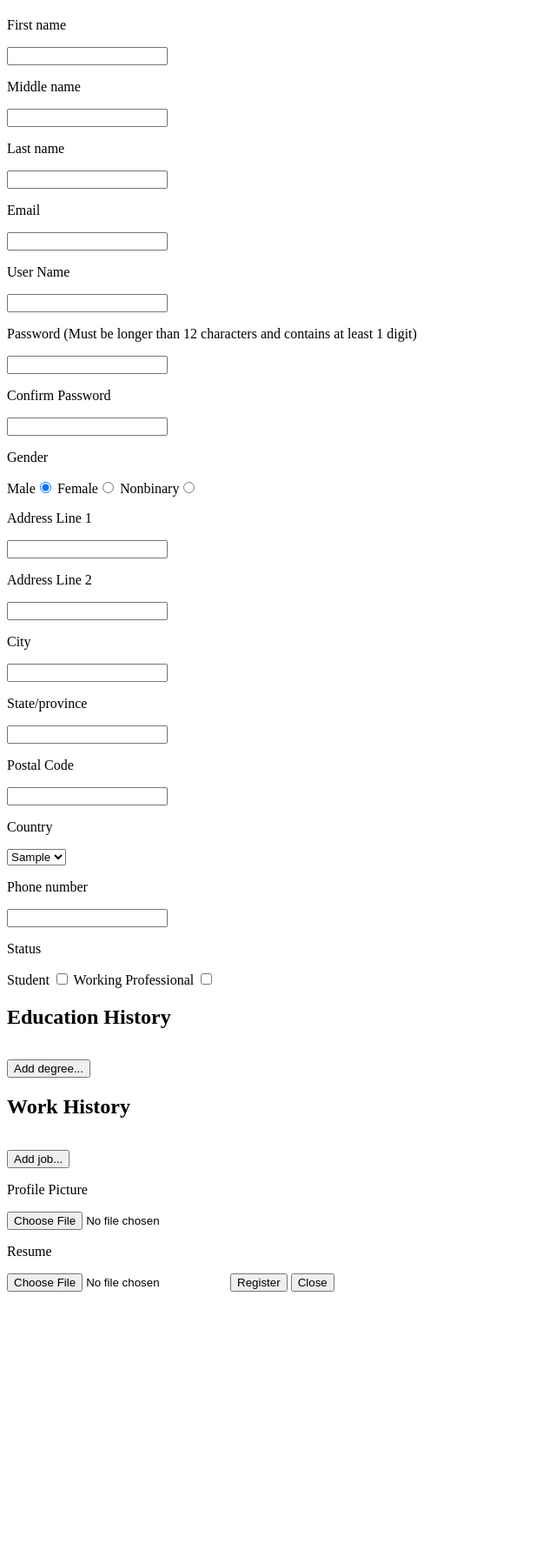
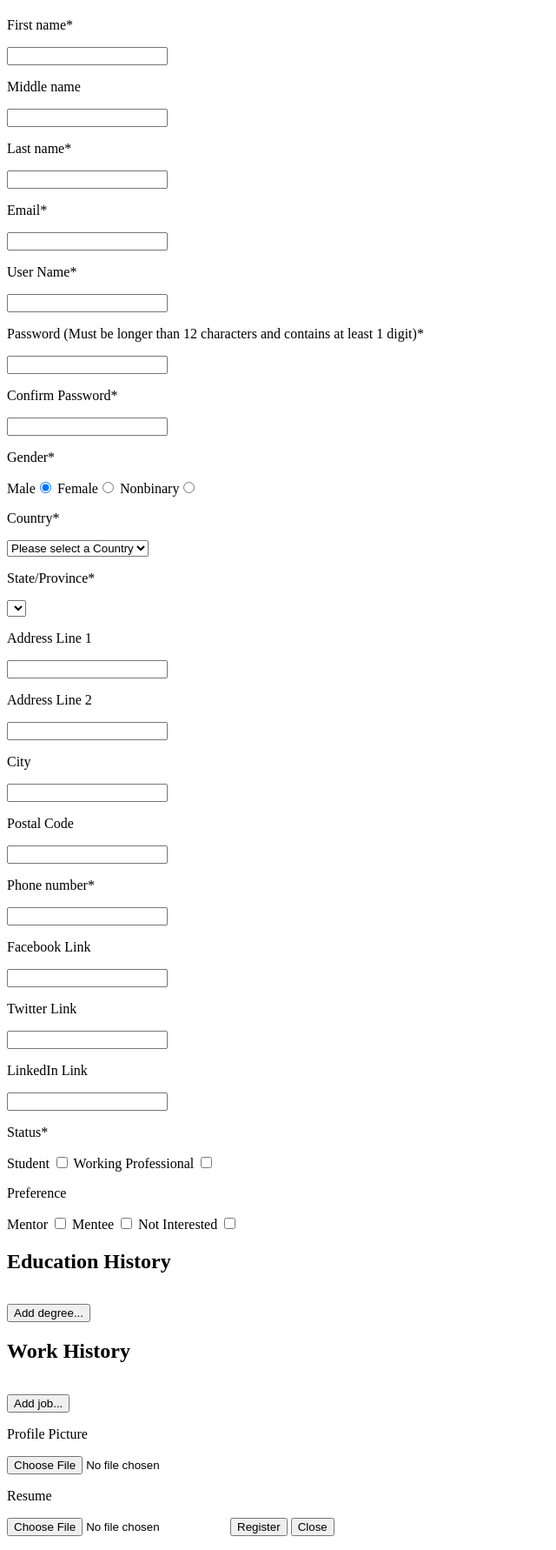
Before and after one commit to acb5649/BAConnect, a PHP site: page /register.php in a window 1280 px wide. Shown: the part 73-1855 px from the top of the page at 87% size, without its empty margins (0-640 px from the left). Before the commit the page ends 1558 px from the top, so only its background shows below. Run offline with PHP 8.4, Linux system fonts and the light colour scheme; tables that the repository leaves empty hold one stand-in row (values such as "Sample post"); lists and menus that the app fills with data are empty.

Commit message:
Update registration form and fix user profile editing

```diff
--- a/addState.php
+++ b/addState.php
@@ -75,8 +75,7 @@
 
 
             <select class="w3-select w3-border" name="country" id="country" onchange="showStates(this.value)">
-                <?php $list = "<option value= '-1'>Please select a Country</option> " . listCountries();
-                print $list; ?>
+                <?php echo "<option value= '-1'>Please select a Country</option> " . listCountries(); ?>
             </select>
 
             <h1>Add new State</h1>
--- a/register.php
+++ b/register.php
@@ -51,6 +51,21 @@ if (isset($_POST['submit'])) {
 
 ?>
 
+<script>
+    function showStates(countryID){
+        if(countryID != ""){
+            let xmlhttp = new XMLHttpRequest();
+            xmlhttp.onreadystatechange = function(){
+                if(this.readyState == 4 && this.status == 200){
+                    document.getElementById("state").innerHTML = this.responseText;
+                }
+            };
+            xmlhttp.open("GET", "AJAX.php?action=refreshState&country=" + countryID, true);
+            xmlhttp.send();
+        }
+    }
+</script>
+
 <div id="registerModal" class="w3-modal">
     <div class="w3-modal-content w3-animate-top w3-card-4">
         <header class="w3-container w3-lime w3-center w3-padding-32">
@@ -60,40 +75,54 @@ if (isset($_POST['submit'])) {
         </header>
         <form method='post' action="register.php" enctype='multipart/form-data' class="w3-container">
             <p>
-                <label>First name</label>
+                <label>First name<span class="w3-text-red">*</span></label>
             </p>
-            <input class="w3-input w3-border" type="text" maxlength="50" value="" name="firstName" id="firstName"/>
+            <input class="w3-input w3-border" type="text" maxlength="50" value="" name="firstName" id="firstName" required/>
             <p>
                 <label>Middle name</label>
             </p>
             <input class="w3-input w3-border" type="text" maxlength="50" value="" name="middleName" id="middleName"/>
             <p>
-                <label>Last name</label>
+                <label>Last name<span class="w3-text-red">*</span></label>
             </p>
-            <input class="w3-input w3-border" type="text" maxlength="50" value="" name="lastName" id="lastName"/>
+            <input class="w3-input w3-border" type="text" maxlength="50" value="" name="lastName" id="lastName" required/>
             <p>
-                <label>Email</label>
+                <label>Email<span class="w3-text-red">*</span></label>
             </p>
-            <input class="w3-input w3-border" type="text" maxlength="50" value="" name="email" id="email"/>
+            <input class="w3-input w3-border" type="text" maxlength="50" value="" name="email" id="email" required/>
             <p>
-                <label>User Name</label>
+                <label>User Name<span class="w3-text-red">*</span></label>
             </p>
-            <input class="w3-input w3-border" type="text" maxlength="50" value="" name="username" id="username"/>
+            <input class="w3-input w3-border" type="text" maxlength="50" value="" name="username" id="username" required/>
             <p>
-                <label>Password (Must be longer than 12 characters and contains at least 1 digit)</label>
+                <label>Password (Must be longer than 12 characters and contains at least 1 digit)<span class="w3-text-red">*</span></label>
             </p>
-            <input class="w3-input w3-border" type="password" maxlength="50" value="" name="password" id="password"/>
+            <input class="w3-input w3-border" type="password" maxlength="50" value="" name="password" id="password" required/>
             <p>
-                <label>Confirm Password</label>
+                <label>Confirm Password<span class="w3-text-red">*</span></label>
             </p>
-            <input class="w3-input w3-border" type="password" maxlength="50" value="" name="confirmedPassword"
-                   id="confirmedPassword"/>
+            <input class="w3-input w3-border" type="password" maxlength="50" value="" name="confirmedPassword" id="confirmedPassword" required/>
             <p>
-                <label>Gender</label>
+                <label>Gender<span class="w3-text-red">*</span></label>
             </p>
             <label>Male<input class="w3-radio w3-border" type="radio" name="gender" value="0" checked="checked"/></label>
             <label>Female<input class="w3-radio w3-border" type="radio" name="gender" value="1"/></label>
             <label>Nonbinary<input class="w3-radio w3-border" type="radio" name="gender" value="2"/></label>
+
+            <p>
+                <label>Country<span class="w3-text-red">*</span></label>
+            </p>
+            <select class="w3-select w3-border" name="country" id="country" onchange="showStates(this.value)">
+                <?php echo "<option value= '-1'>Please select a Country</option> " . listCountries(); ?>
+            </select>
+
+            <p>
+                <label>State/Province<span class="w3-text-red">*</span></label>
+            </p>
+            <select class="w3-select w3-border" name="state" id="state">
+
+            </select>
+
             <p>
                 <label>Address Line 1</label>
             </p>
@@ -107,30 +136,46 @@ if (isset($_POST['submit'])) {
             </p>
             <input class="w3-input w3-border" type="text" maxlength="50" value="" name="city" id="city"/>
             <p>
-                <label>State/province</label>
-            </p>
-            <input class="w3-input w3-border" type="text" maxlength="50" value="" name="state" id="state"/>
-            <p>
                 <label>Postal Code</label>
             </p>
             <input class="w3-input w3-border" type="text" maxlength="50" value="" name="postcode" id="postcode"/>
+
             <p>
-                <label>Country</label>
-            </p>
-            <select class="w3-select w3-border" name="country" id="country">
-                <?php print listCountries(); ?>
-            </select>
-            <p>
-                <label>Phone number</label>
+                <label>Phone number<span class="w3-text-red">*</span></label>
             </p>
             <input class="w3-input w3-border" type="tel" value="" name="phoneNumber"/>
+
             <p>
-                <label>Status</label>
+                <label>Facebook Link</label>
+            </p>
+            <input class="w3-input w3-border" type="text" maxlength="50" value="" name="facebook" id="facebook"/>
+            <p>
+                <label>Twitter Link</label>
+            </p>
+            <input class="w3-input w3-border" type="text" maxlength="50" value="" name="twitter" id="twitter"/>
+            <p>
+                <label>LinkedIn Link</label>
+            </p>
+            <input class="w3-input w3-border" type="text" maxlength="50" value="" name="linkedin" id="linkedin"/>
+
+            <p>
+                <label>Status<span class="w3-text-red">*</span></label>
             </p>
             <label>Student</label>
             <input class="w3-check w3-border" type="checkbox" name="status" value=0/>
             <label>Working Professional</label>
             <input class="w3-check w3-border" type="checkbox" name="status" value=1/>
+
+            <p>
+                <label>Preference</label>
+            </p>
+            <label>Mentor</label>
+            <input class="w3-check w3-border" type="checkbox" name="preference" value=0/>
+            <label>Mentee</label>
+            <input class="w3-check w3-border" type="checkbox" name="preference" value=1/>
+            <label>Not Interested</label>
+            <input class="w3-check w3-border" type="checkbox" name="preference" value=1/>
+
             <p>
                 <h2>Education History</h2>
             </p>
```
Also changed, not shown: js/registration.js (+20 -18 lines), profile.php (+12 -3 lines).
